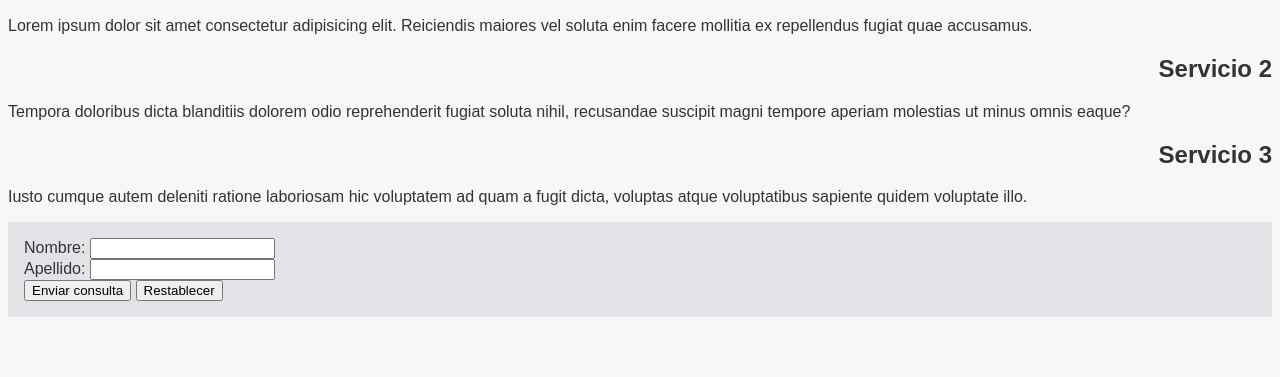
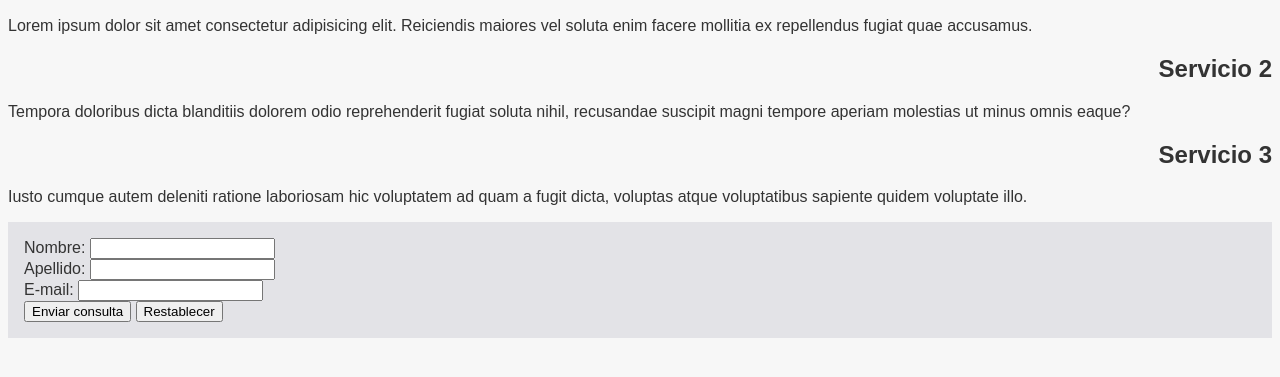
Before and after one commit to jdrjuan/curso-git-2023-08-07, a plain HTML site: page servicios.html in a window 1280 px wide. Shown: the part 111-488 px from the top of the page. Drawn offline with Linux system fonts and the light colour scheme.

Commit message:
Agrega campo de email a formulario de footer

```diff
--- a/servicios.html
+++ b/servicios.html
@@ -26,6 +26,11 @@
                 <input id="apellido" name="apellido" type="text">
             </div>
 
+            <div>
+                <label for="email">E-mail:</label>
+                <input id="email" name="email" type="email">
+            </div>
+
             <input type="submit" value="Enviar consulta">
             <input type="reset" value="Restablecer">
 
```
